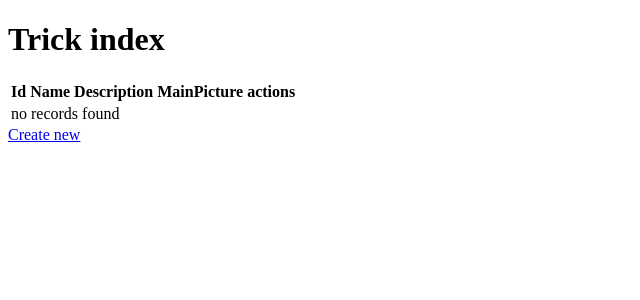
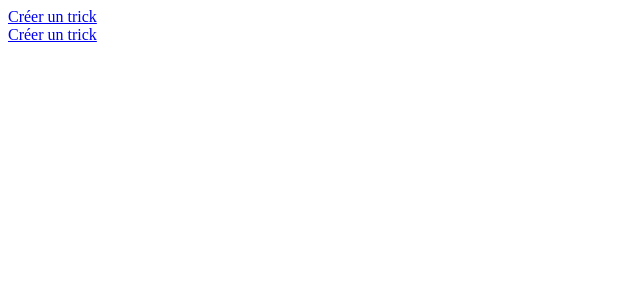
Before and after one commit to Eninox/snow-tricks, a Symfony app: template templates/trick/index.html.twig in a window 1280 px wide. Shown: the top 300 px of the page, without its empty margins (0-640 px from the left). Run offline with Twig, Linux system fonts and the light colour scheme; the template is opened without the code that fills it, so the values that code supplies are empty; some libraries are stand-ins or nearby versions.

```diff
--- a/assets/styles/sections/_trick-list.scss
+++ b/assets/styles/sections/_trick-list.scss
@@ -4,6 +4,10 @@
 .trick-title {
   border-bottom: solid 2px lightgrey;
   margin-bottom: 1rem;
+
+  a {
+    text-decoration: none;
+  }
 
   h2 {
     color: variables.$color-primary;
@@ -15,6 +19,7 @@
   display: grid;
   grid-template-columns: repeat(4, 1fr);
   gap: 1rem;
+  margin-bottom: 2rem;
 
   a {
     color: $color-primary;
--- a/src/Entity/User.php
+++ b/src/Entity/User.php
@@ -32,7 +32,7 @@ class User implements UserInterface, PasswordAuthenticatedUserInterface
     #[ORM\Column(type: 'string', length: 255)]
     private $lastName;
 
-    #[ORM\Column(type: 'string', length: 255)]
+    #[ORM\Column(type: 'string', length: 255, unique: true)]
     private $userName;
 
     #[ORM\Column(type: 'string', length: 255, nullable: true, options: ["default" => "profile-type.png"])]
--- a/templates/default/index.html.twig
+++ b/templates/default/index.html.twig
@@ -7,7 +7,7 @@
         <section class="section section-post-header section-home">
             <div class="section-home-content">
                 <div class="section-home-left">
-                    <a href="{{ path('home') }}">
+                    <a href="{{ path('app_trick_index') }}">
                         <div class="btn btn-primary">
                             Découvrir nos tricks
                         </div>
@@ -33,7 +33,7 @@
 
                         <div class="card-content">
                             <h3>{{ category.name }}</h3>
-                            <a class="btn btn-primary" href="{{ path('home') }}">
+                            <a class="btn btn-primary" href="{{ path('app_category_show', {'id': category.id}) }}">
                                 <div>
                                     Consulter
                                 </div>
--- a/templates/trick/index.html.twig
+++ b/templates/trick/index.html.twig
@@ -5,11 +5,22 @@
 {% block body %}
 
     <section class="section section-post-header">
+        <a class="btn btn-primary" href="{{ path('app_trick_new') }}">
+            <div>
+                Créer un trick
+            </div>
+        </a>
+
         {% for category in categories %}
             <div class="trick-title">
+                <a href="{{ path('app_category_show', {'id': category.id}) }}">
                     <h2>{{ category.name }}</h2>
+                </a>
             </div>
             <div class="trick-list">
+                {% if category.tricks is empty %}
+                    <p>Aucun trick pour cette catégorie</p>
+                {% else %}
                     {% for trick in tricks %}
                         {% if trick.category.id == category.id %}
                             <article class="card">
@@ -28,7 +39,7 @@
                                             Détail & Discussion
                                         </div>
                                     </a>
-                                {% if app.user.id == trick.userCreator.id or is_granted('ROLE_ADMIN')%}
+                                    {% if app.user.id == trick.userCreator.id or is_granted('ROLE_ADMIN') %}
                                         <div class="button-action">
                                             <a href="{{ path('app_trick_edit', {'id': trick.id}) }}">
                                                 <i class="fa fa-pencil"></i>
@@ -42,46 +53,15 @@
                             </article>
                         {% endif %}
                     {% endfor %}
+                {% endif %}
             </div>
         {% endfor %}
+
+        <a class="btn btn-primary" href="{{ path('app_trick_new') }}">
+            <div>
+                Créer un trick
+            </div>
+        </a>
     </section>
 
-
-
-
-
-    <h1>Trick index</h1>
-
-    <table class="table">
-        <thead>
-        <tr>
-            <th>Id</th>
-            <th>Name</th>
-            <th>Description</th>
-            <th>MainPicture</th>
-            <th>actions</th>
-        </tr>
-        </thead>
-        <tbody>
-        {% for trick in tricks %}
-            <tr>
-                <td>{{ trick.id }}</td>
-                <td>{{ trick.name }}</td>
-                <td>{{ trick.description }}</td>
-                <td>{{ trick.mainPicture }}</td>
-                <td>
-                    <a href="{{ path('app_trick_show', {'id': trick.id}) }}">show</a>
-                    <a href="{{ path('app_trick_edit', {'id': trick.id}) }}">edit</a>
-                </td>
-            </tr>
-        {% else %}
-            <tr>
-                <td colspan="5">no records found</td>
-            </tr>
-        {% endfor %}
-        </tbody>
-    </table>
-
-    <a href="{{ path('app_trick_new') }}">Create new</a>
-    </section>
 {% endblock %}
```
Also changed, not shown: src/Controller/TrickController.php (+12 -2 lines), templates/category/show.html.twig (added, +72 -0 lines). Lines whose indentation alone changed are shown as unchanged.
